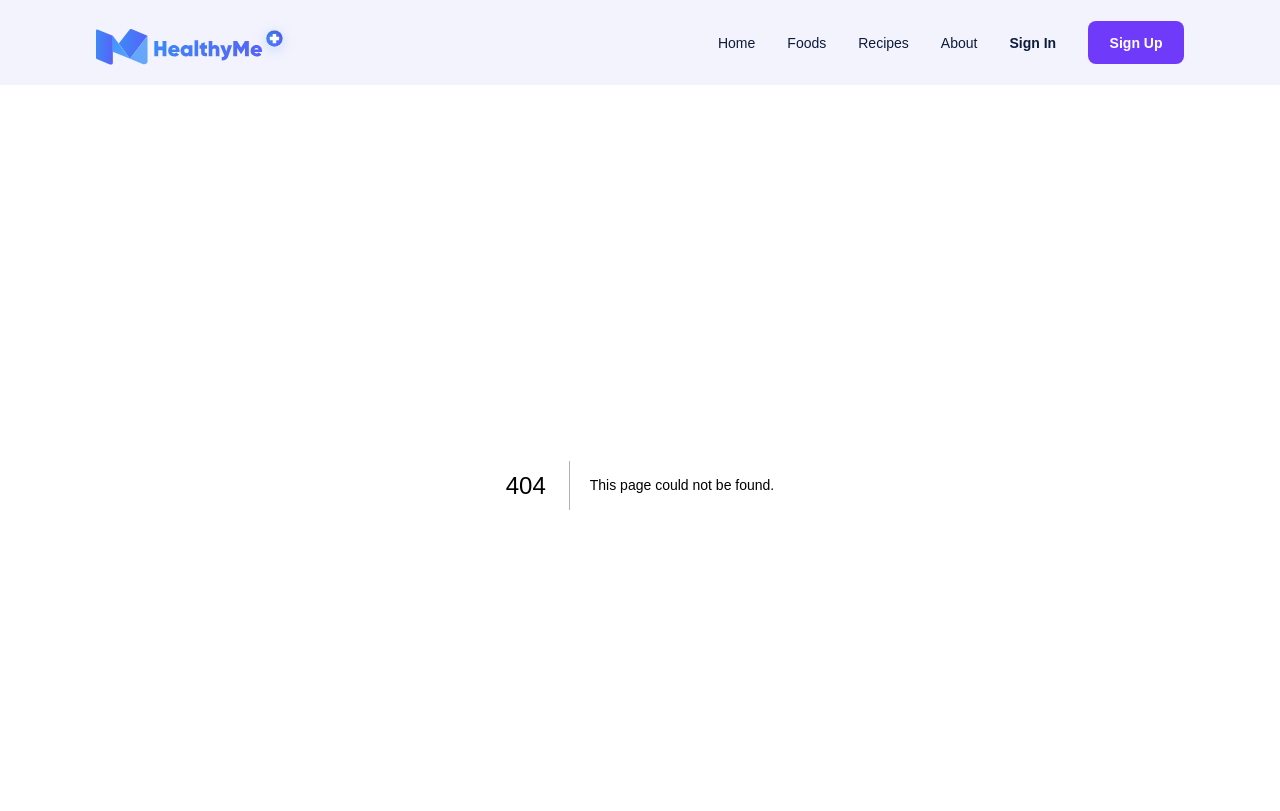
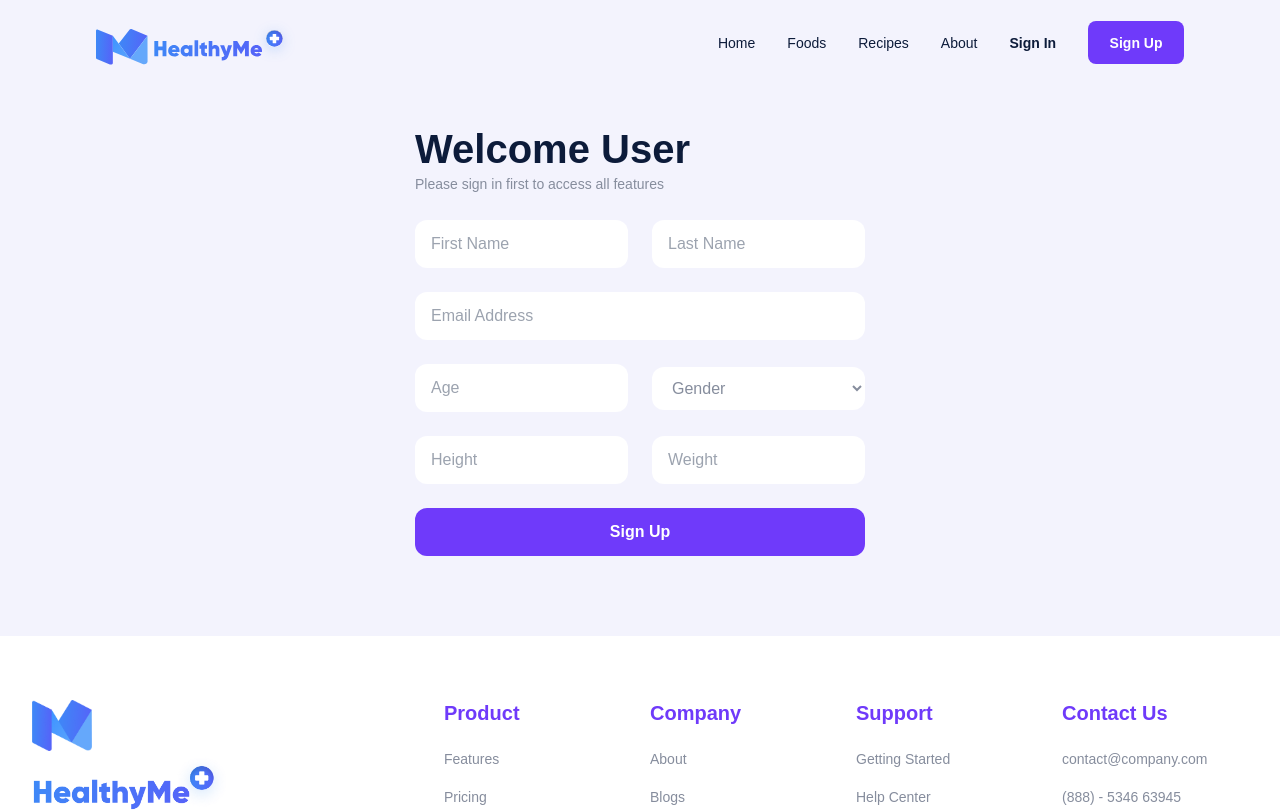
Before and after one commit to ferdianarid/healthyme, a Next.js app: page /signup in a window 1280 px wide. Before the commit this address had no page. Shown: the top 811 px of the page. Built offline with nearby package versions, Linux system fonts and the light colour scheme.

Commit message:
feat: develop recipes and sign in page

```diff
--- a/app/recipes/page.tsx
+++ b/app/recipes/page.tsx
@@ -1,15 +1,25 @@
+import Search from "@components/moleculs/Search"
 import clsx from "clsx"
 import { Fragment } from "react"
+import FoodCard from "@components/organism/Cards/FoodCard"
+import { FoodList } from "@data/index"
 
 const Recipes = () => {
     return (
         <Fragment>
             <header className={clsx(
-                "w-full",
-                "flex flex-col md:flex-row justify-between",
+                "w-full bg-primary-sky",
                 "px-6 tablet:px-8 desktop:px-24 pt-10 pb-20"
             )}>
                 <h1 className="font-bold text-4xl text-neutral-100">Recipes Page</h1>
+                <div className="w-full mt-6 max-w-[500px]">
+                    <Search />
+                </div>
+                <div className="grid grid-cols-2 md:grid-cols-4 gap-x-5 gap-y-10 mt-8">
+                    {FoodList.map((item: any) => (
+                        <FoodCard key={item.id} slugs={item.slug} image={item.image} title={item.title} description={item.description} />
+                    ))}
+                </div>
             </header>
         </Fragment>
     )
--- a/app/signin/page.tsx
+++ b/app/signin/page.tsx
@@ -9,20 +9,11 @@ const SignIn = () => {
                 "px-6 tablet:px-8 desktop:px-24 pt-10 pb-20"
             )}>
                 <div className="w-full md:w-1/2 md:max-w-[450px] mx-auto">
-                    <h1 className="font-bold text-neutral-100 md:text-heading-3 text-heading-4">Welcome User</h1>
+                    <h1 className="font-bold text-neutral-100 md:text-heading-3 text-heading-4">Lets sign in first</h1>
                     <p className="font-normal text-neutral-50 leading-relaxed mt-0 desktop:mr-16 text-sm md:text-md">Please sign in first to access all features</p>
                     <div className="w-full grid grid-cols-2 items-center gap-6 mt-6">
-                        <input type="text" className="w-full focus:outline-none text-md text-neutral-50 py-3 px-4 bg-neutral-10 rounded-xl" placeholder="First Name" />
-                        <input type="text" className="w-full focus:outline-none text-md text-neutral-50 py-3 px-4 bg-neutral-10 rounded-xl" placeholder="Last Name" />
-                        <input type="email" className="w-full col-span-2 focus:outline-none text-md text-neutral-50 py-3 px-4 bg-neutral-10 rounded-xl" placeholder="Email Address" />
-                        <input type="number" className="w-full focus:outline-none text-md text-neutral-50 py-3 px-4 bg-neutral-10 rounded-xl" placeholder="Age" />
-                        <select name="gender" id="gender" className="w-full focus:outline-none text-md text-neutral-50 py-3 px-4 bg-neutral-10 rounded-xl">
-                            <option value="gender">Gender</option>
-                            <option value="man">Man</option>
-                            <option value="woman">Woman</option>
-                        </select>
-                        <input type="text" className="w-full focus:outline-none text-md text-neutral-50 py-3 px-4 bg-neutral-10 rounded-xl" placeholder="Height" />
-                        <input type="text" className="w-full focus:outline-none text-md text-neutral-50 py-3 px-4 bg-neutral-10 rounded-xl" placeholder="Weight" />
+                        <input type="email" className="w-full font-normal col-span-2 focus:outline-none text-md text-neutral-50 py-3 px-4 bg-neutral-10 rounded-xl" placeholder="Email Address" />
+                        <input type="password" name="password" id="password" className="w-full col-span-2 focus:outline-none font-normal text-md text-neutral-50 py-3 px-4 bg-neutral-10 rounded-xl" placeholder="Enter Password" />
                         <button className="w-full flex items-center justify-center col-span-2 py-3 px-8 rounded-xl bg-primary-main hover:bg-primary-hover text-neutral-10 text-md font-semibold">Sign In</button>
                     </div>
                 </div>
--- /dev/null
+++ b/app/signup/page.tsx
@@ -0,0 +1,36 @@
+import { PrimaryButton } from "@components/atoms/Button"
+import clsx from "clsx"
+import { Fragment } from "react"
+
+const SignUp = () => {
+    return (
+        <Fragment>
+            <header className={clsx(
+                "w-full bg-primary-sky",
+                "px-6 tablet:px-8 desktop:px-24 pt-10 pb-20"
+            )}>
+                <div className="w-full md:w-1/2 md:max-w-[450px] mx-auto">
+                    <h1 className="font-bold text-neutral-100 md:text-heading-3 text-heading-4">Welcome User</h1>
+                    <p className="font-normal text-neutral-50 leading-relaxed mt-0 desktop:mr-16 text-sm md:text-md">Please sign in first to access all features</p>
+                    <div className="w-full grid grid-cols-2 items-center gap-6 mt-6">
+                        <input type="text" className="w-full focus:outline-none text-md text-neutral-50 py-3 px-4 bg-neutral-10 rounded-xl" placeholder="First Name" />
+                        <input type="text" className="w-full focus:outline-none text-md text-neutral-50 py-3 px-4 bg-neutral-10 rounded-xl" placeholder="Last Name" />
+                        <input type="email" className="w-full col-span-2 focus:outline-none text-md text-neutral-50 py-3 px-4 bg-neutral-10 rounded-xl" placeholder="Email Address" />
+                        <input type="number" className="w-full focus:outline-none text-md text-neutral-50 py-3 px-4 bg-neutral-10 rounded-xl" placeholder="Age" />
+                        <select name="gender" id="gender" className="w-full focus:outline-none text-md text-neutral-50 py-3 px-4 bg-neutral-10 rounded-xl">
+                            <option value="gender">Gender</option>
+                            <option value="man">Man</option>
+                            <option value="woman">Woman</option>
+                        </select>
+                        <input type="text" className="w-full focus:outline-none text-md text-neutral-50 py-3 px-4 bg-neutral-10 rounded-xl" placeholder="Height" />
+                        <input type="text" className="w-full focus:outline-none text-md text-neutral-50 py-3 px-4 bg-neutral-10 rounded-xl" placeholder="Weight" />
+
+                        <PrimaryButton classnames="col-span-2">Sign Up</PrimaryButton>
+                    </div>
+                </div>
+            </header>
+        </Fragment>
+    )
+}
+
+export default SignUp
--- /dev/null
+++ b/components/atoms/Button.tsx
@@ -0,0 +1,9 @@
+import clsx from "clsx"
+import { ReactNode } from "react"
+
+export const PrimaryButton = ({ onClick, classnames, children }: { onClick?: any, classnames: string, children: ReactNode }) => {
+    return <button onClick={onClick} className={clsx(
+        "w-full flex items-center justify-center py-3 px-8 rounded-xl bg-primary-main hover:bg-primary-hover text-neutral-10 text-md font-semibold",
+        classnames
+    )}>{children}</button>
+}
```
